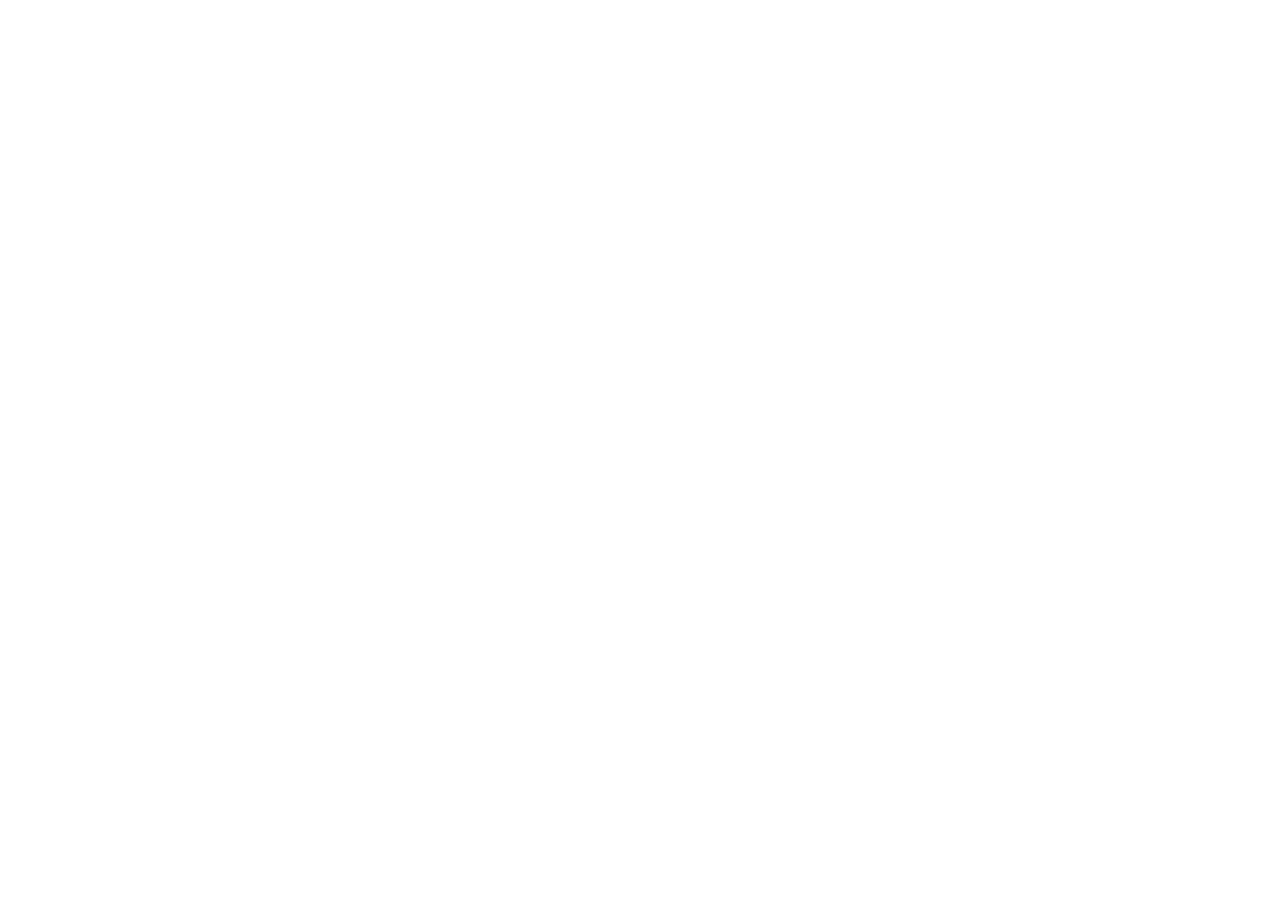
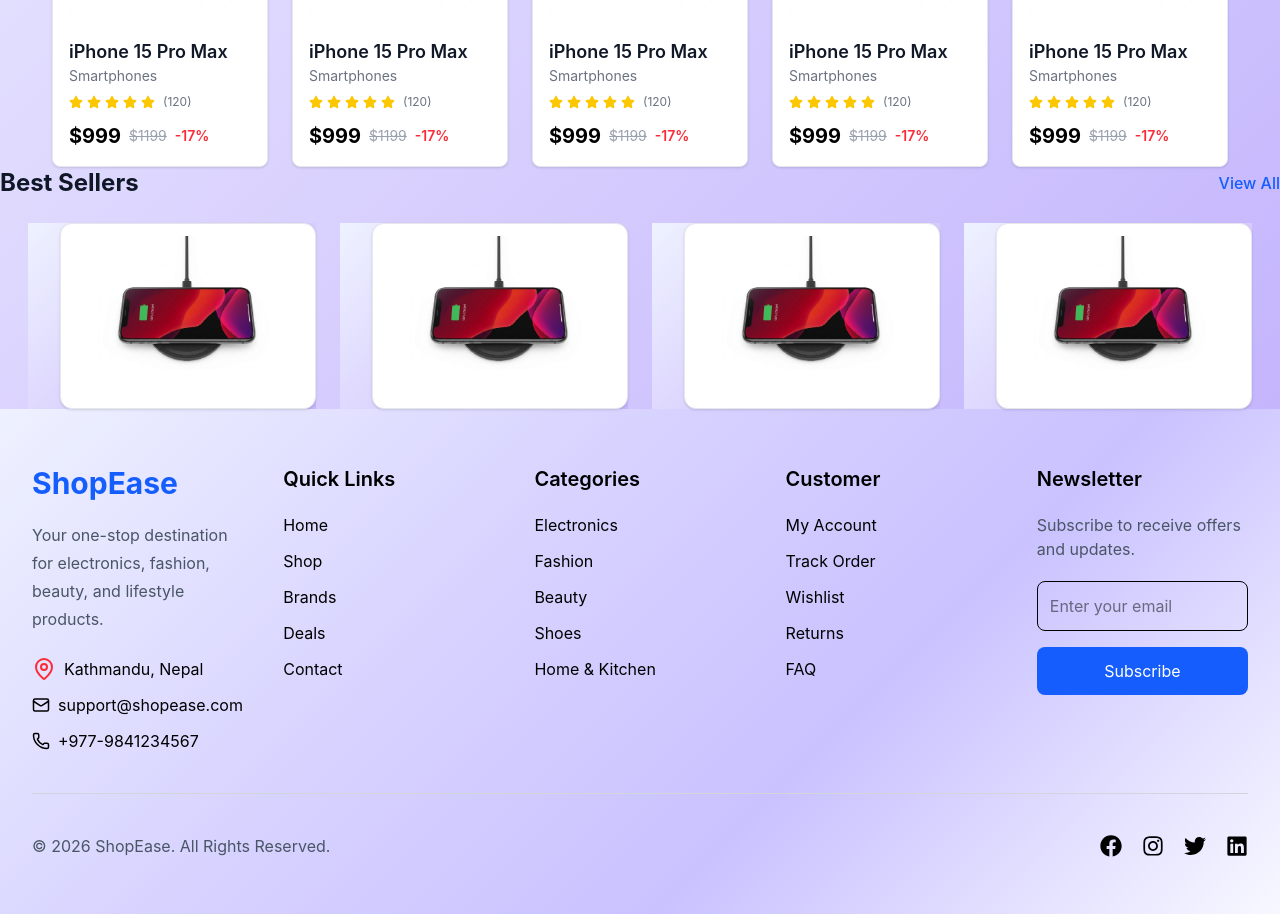
Before and after one commit to sujandumre/Ecommerece-Website-, a React app in the folder frontend/: page / in a window 1280 px wide. Shown: the part 1340-2254 px from the top of the page. Before the commit the page ends 800 px from the top, so only its background shows below. Built offline with nearby package versions, Linux system fonts and the light colour scheme; the HTML template or start-up script is replaced by a standard one.

Commit message:
frontend ok

```diff
--- a/frontend/package.json
+++ b/frontend/package.json
@@ -14,7 +14,7 @@
     "@fortawesome/free-regular-svg-icons": "^7.3.0",
     "@fortawesome/react-fontawesome": "^3.3.1",
     "@tailwindcss/vite": "^4.3.1",
-    "lucide-react": "^1.18.0",
+    "lucide-react": "^1.24.0",
     "react": "^19.2.6",
     "react-dom": "^19.2.6",
     "react-icons": "^5.7.0",
--- a/frontend/src/App.jsx
+++ b/frontend/src/App.jsx
@@ -15,11 +15,11 @@ function App() {
 
   return (
     <>
-       {/* <Navbar/> */}
+       <Navbar/>
        {/* <MobileMenu/> */}
-      {/* <Hero/>  */}
+      <Hero/>
 
-      {/* <CategoryCard/> */}
+      <CategoryCard/>
      <Footer/>
 
     </>
--- a/frontend/src/components/Footer.jsx
+++ b/frontend/src/components/Footer.jsx
@@ -1,42 +1,165 @@
-import React from 'react'
-import logo from "../assets/logo.png";
-import { Link } from 'react-router-dom';
+import React from "react";
+import { Link } from "react-router-dom";
+
+import { Mail, Phone, MapPin } from "lucide-react";
+
+import {
+  FaFacebook,
+  FaInstagram,
+  FaTwitter,
+  FaLinkedin,
+} from "react-icons/fa";
 
 const Footer = () => {
   return (
-    <div className="  bg-[linear-gradient(135deg,#eef1ff_0%,#d8d4ff_35%,#c9c2ff_65%,#f7f8ff_100%)]">
+    <footer className="mt-0 bg-[linear-gradient(135deg,#eef1ff_0%,#d8d4ff_35%,#c9c2ff_65%,#f7f8ff_100%)]">
 
-<div className="w-1/5 ">
-      <span className="text-blue-600 font-semibold text-xl mt-9 ml-9">ShopEase</span>
-      <p className="text-xl text-#7C3AED mt-2 ml-9  ">
-        Your one-stop destination for electronics,<br/>
-         fashion, beauty, and lifestyle products.
-      </p>
-      <span className="text-1xl ml-9 text-#4F46E5">Kathmandu, Nepal</span><br/>
-      <span className="text-1xl ml-9 text-#2563EB">support@shopease.com</span><br/>
-      <span className="text-1xl ml-9 text-#7C3AED"> +977-9841234567</span>
+      <div className="max-w-7xl mx-auto px-8 py-14">
+
+        <div className="grid grid-cols-1 md:grid-cols-2 lg:grid-cols-5 gap-10">
+
+          {/* ShopEase */}
+          <div>
+            <h2 className="text-3xl font-bold text-blue-600">
+              ShopEase
+            </h2>
+
+            <p className="mt-5 text-gray-600 leading-7">
+              Your one-stop destination for electronics,
+              fashion, beauty, and lifestyle products.
+            </p>
+
+            <div className="mt-6 space-y-3">
+
+              <div className="flex items-center gap-2">
+                <MapPin size={24} className="text-red-500" />
+                <span>Kathmandu, Nepal</span>
+              </div>
+
+              <div className="flex items-center gap-2">
+                <Mail size={18} />
+                <span>support@shopease.com</span>
+              </div>
+
+              <div className="flex items-center gap-2">
+                <Phone size={18} />
+                <span>+977-9841234567</span>
+              </div>
+
+            </div>
+          </div>
+
+          {/* Quick Links */}
+
+          <div>
+            <h3 className="text-xl font-semibold mb-5">
+              Quick Links
+            </h3>
+
+            <div className="flex flex-col space-y-3">
+
+              <Link to="/">Home</Link>
+              <Link to="/shop">Shop</Link>
+              <Link to="/brands">Brands</Link>
+              <Link to="/deals">Deals</Link>
+              <Link to="/contact">Contact</Link>
+
+            </div>
+          </div>
+
+          {/* Categories */}
+
+          <div>
+
+            <h3 className="text-xl font-semibold mb-5">
+              Categories
+            </h3>
+
+            <div className="flex flex-col space-y-3">
+
+              <Link to="#">Electronics</Link>
+              <Link to="#">Fashion</Link>
+              <Link to="#">Beauty</Link>
+              <Link to="#">Shoes</Link>
+              <Link to="#">Home & Kitchen</Link>
+
+            </div>
+
+          </div>
+
+          {/* Customer */}
+
+          <div>
+
+            <h3 className="text-xl font-semibold mb-5">
+              Customer
+            </h3>
+
+            <div className="flex flex-col space-y-3">
+
+              <Link to="#">My Account</Link>
+              <Link to="#">Track Order</Link>
+              <Link to="#">Wishlist</Link>
+              <Link to="#">Returns</Link>
+              <Link to="#">FAQ</Link>
+
+            </div>
+
+          </div>
+
+          {/* Newsletter */}
+
+          <div>
+
+            <h3 className="text-xl font-semibold mb-5">
+              Newsletter
+            </h3>
+
+            <p className="text-gray-600">
+              Subscribe to receive offers and updates.
+            </p>
+
+            <input
+              type="email"
+              placeholder="Enter your email"
+              className="mt-5 w-full rounded-lg border p-3 outline-none"
+            />
+
+            <button className="mt-4 w-full rounded-lg bg-blue-600 py-3 text-white hover:bg-blue-700">
+              Subscribe
+            </button>
+
+          </div>
+
+        </div>
+
+        {/* Divider */}
+
+        <hr className="my-10 border-gray-300" />
+
+        {/* Bottom */}
+
+        <div className="flex flex-col md:flex-row justify-between items-center gap-5">
+
+          <p className="text-gray-600">
+            © 2026 ShopEase. All Rights Reserved.
+          </p>
+
+          <div className="flex gap-5">
+
+           <FaFacebook className="cursor-pointer hover:text-blue-600" size={22} />
+<FaInstagram className="cursor-pointer hover:text-pink-500" size={22} />
+<FaTwitter className="cursor-pointer hover:text-sky-500" size={22} />
+<FaLinkedin className="cursor-pointer hover:text-blue-700" size={22} />
+
+          </div>
+
+        </div>
 
       </div>
 
+    </footer>
+  );
+};
 
-      <div className="w-1/5 ">
-        <Link to="/Home" className="text-#7C3AED hover:text-#4F46E5">
-          Home
-        </Link>
-        <Link to="/About" className="text-#7C3AED hover:text-#4F46E5">About Us
-        </Link>
-        <Link to="/Contact" className="text-#7C3AED hover:text-#4F46E5">
-          Contact
-        </Link>
-        <Link to="/brands" className="text-#7C3AED hover:text-#4F46E5">
-          Brands
-        </Link>
-        <Link to="/Shop" className="text-#7C3AED hover:text-#4F46E5">
-      Shop
-        </Link>
-      </div>
-    </div>
-  )
-}
-
-export default Footer
+export default Footer;
```
Also changed, not shown: 1 other file (tests, documents, lock files or other folders).
